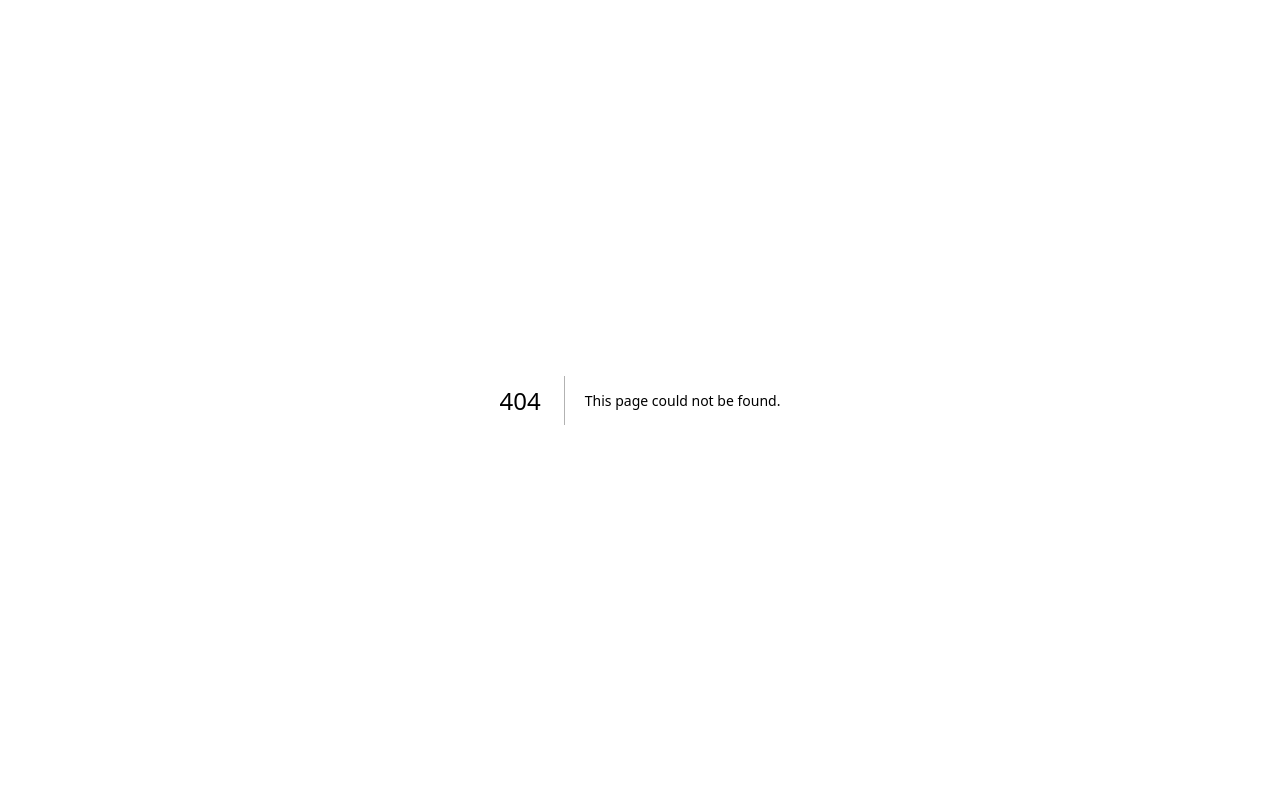
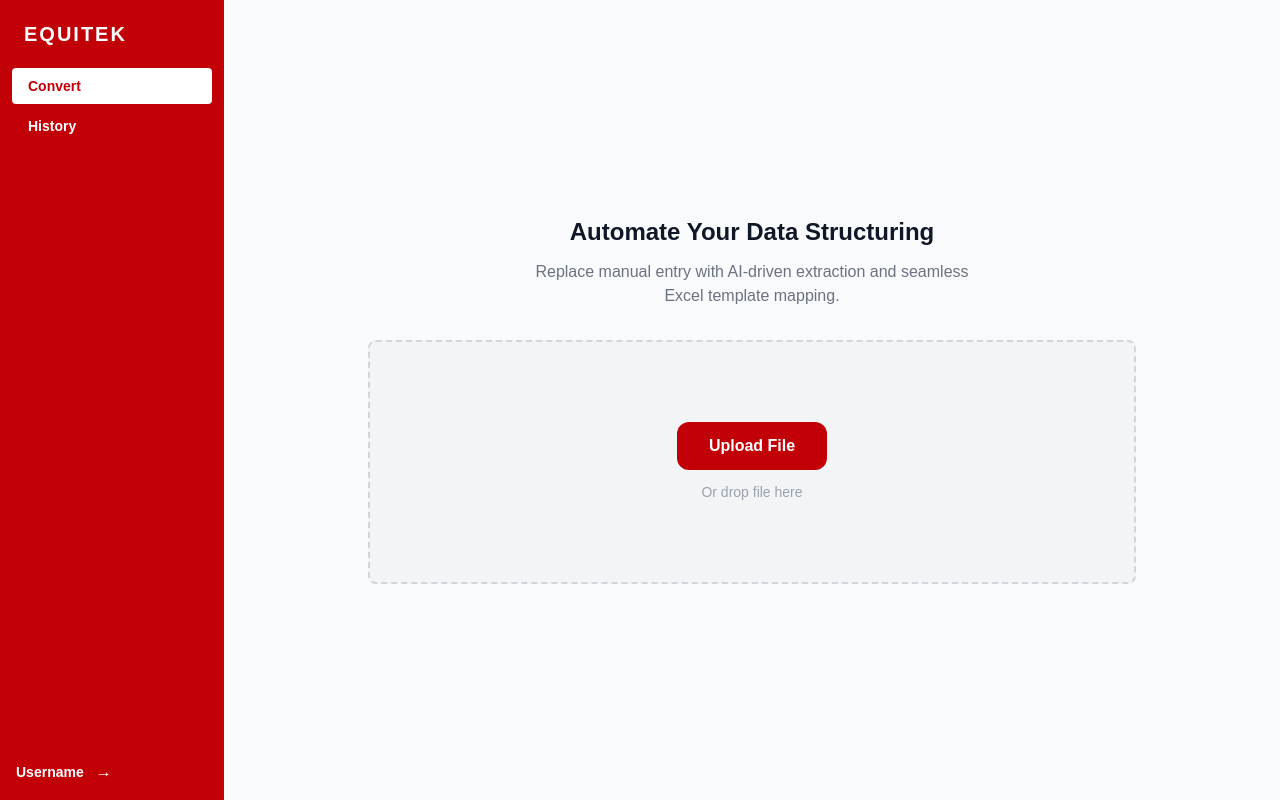
Before and after one commit to PPL-C-Equitek/excel-generator-mono, a Next.js app in the folder frontend/: page /convert in a window 1280 px wide. Before the commit this address had no page. Built offline with nearby package versions, Linux system fonts and the light colour scheme.

Commit message:
[GREEN] implement convert page and its components (Sidebar and UploadZone)

```diff
--- /dev/null
+++ b/frontend/src/app/convert/ConvertPage.tsx
@@ -0,0 +1,28 @@
+'use client'
+
+import Sidebar from '@/components/Sidebar'
+import UploadZone from '@/components/UploadZone'
+
+export default function ConvertPage() {
+    const handleFileSelect = (file: File) => {
+        console.log('File selected:', file.name)
+        // Lanjutkan ke logic API call
+    }
+
+    return (
+        <div className="flex min-h-screen">
+            <Sidebar activeMenu="convert" username="Username" />
+            <main className="flex-1 bg-gray-50 flex flex-col items-center justify-center px-16">
+                <h1 className="text-2xl font-bold text-gray-900 mb-3">
+                    Automate Your Data Structuring
+                </h1>
+                <p className="text-gray-500 text-center mb-8 max-w-md">
+                    Replace manual entry with AI-driven extraction and seamless Excel template mapping.
+                </p>
+                <div className="w-full max-w-3xl">
+                    <UploadZone onFileSelect={handleFileSelect} />
+                </div>
+            </main>
+        </div>
+    )
+}
--- /dev/null
+++ b/frontend/src/app/convert/page.tsx
@@ -0,0 +1,5 @@
+import ConvertPage from './ConvertPage'
+
+export default function Page() {
+    return <ConvertPage />
+}
--- /dev/null
+++ b/frontend/src/components/Sidebar.tsx
@@ -0,0 +1,40 @@
+interface SidebarProps {
+    activeMenu: 'convert' | 'history'
+    username: string
+    onLogout?: () => void
+}
+
+export default function Sidebar({ activeMenu, username, onLogout }: SidebarProps) {
+    const menus = [
+        { key: 'convert', label: 'Convert', href: '/convert' },
+        { key: 'history', label: 'History', href: '/history' },
+    ]
+
+    return (
+        <aside className="w-56 min-h-screen bg-red-700 flex flex-col">
+            <div className="px-6 py-5">
+                <h1 className="text-white font-extrabold text-xl tracking-widest">EQUITEK</h1>
+            </div>
+
+            <nav className="flex flex-col gap-1 px-3">
+                {menus.map((menu) => (
+                    <a
+                        key={menu.key}
+                        href={menu.href}
+                        className={`px-4 py-2 rounded font-semibold text-sm transition
+              ${activeMenu === menu.key
+                                ? 'bg-white text-red-700'
+                                : 'text-white hover:bg-red-600'}`}
+                    >
+                        {menu.label}
+                    </a>
+                ))}
+            </nav>
+
+            <div className="mt-auto px-4 py-4 flex items-center gap-2">
+                <span className="text-white font-bold text-sm">{username}</span>
+                <button onClick={onLogout} className="text-white hover:text-gray-200 ml-1">→</button>
+            </div>
+        </aside>
+    )
+}
--- /dev/null
+++ b/frontend/src/components/UploadZone.tsx
@@ -0,0 +1,59 @@
+'use client'
+
+import { useState, useRef, DragEvent, ChangeEvent } from 'react'
+
+interface UploadZoneProps {
+    onFileSelect?: (file: File) => void
+}
+
+export default function UploadZone({ onFileSelect }: UploadZoneProps) {
+    const [isDragging, setIsDragging] = useState(false)
+    const [selectedFile, setSelectedFile] = useState<string | null>(null)
+    const inputRef = useRef<HTMLInputElement>(null)
+
+    const handleFile = (file: File) => {
+        setSelectedFile(file.name)
+        onFileSelect?.(file)
+    }
+
+    const handleChange = (e: ChangeEvent<HTMLInputElement>) => {
+        const file = e.target.files?.[0]
+        if (file) handleFile(file)
+    }
+
+    const handleDrop = (e: DragEvent<HTMLDivElement>) => {
+        e.preventDefault()
+        setIsDragging(false)
+        const file = e.dataTransfer.files?.[0]
+        if (file) handleFile(file)
+    }
+
+    return (
+        <div
+            data-testid="drop-zone"
+            onDragOver={(e) => { e.preventDefault(); setIsDragging(true) }}
+            onDragLeave={() => setIsDragging(false)}
+            onDrop={handleDrop}
+            className={`border-2 border-dashed rounded-lg p-20 flex flex-col items-center justify-center gap-3 transition-colors
+        ${isDragging ? 'border-red-600 bg-red-50' : 'border-gray-300 bg-gray-100'}`}
+        >
+            <input
+                data-testid="file-input"
+                type="file"
+                ref={inputRef}
+                onChange={handleChange}
+                className="hidden"
+            />
+            <button
+                onClick={() => inputRef.current?.click()}
+                className="bg-red-700 text-white font-bold px-8 py-3 rounded-xl hover:bg-red-800 transition"
+            >
+                Upload File
+            </button>
+            {selectedFile
+                ? <p className="text-gray-600 text-sm">{selectedFile}</p>
+                : <p className="text-gray-400 text-sm">Or drop file here</p>
+            }
+        </div>
+    )
+}
```
